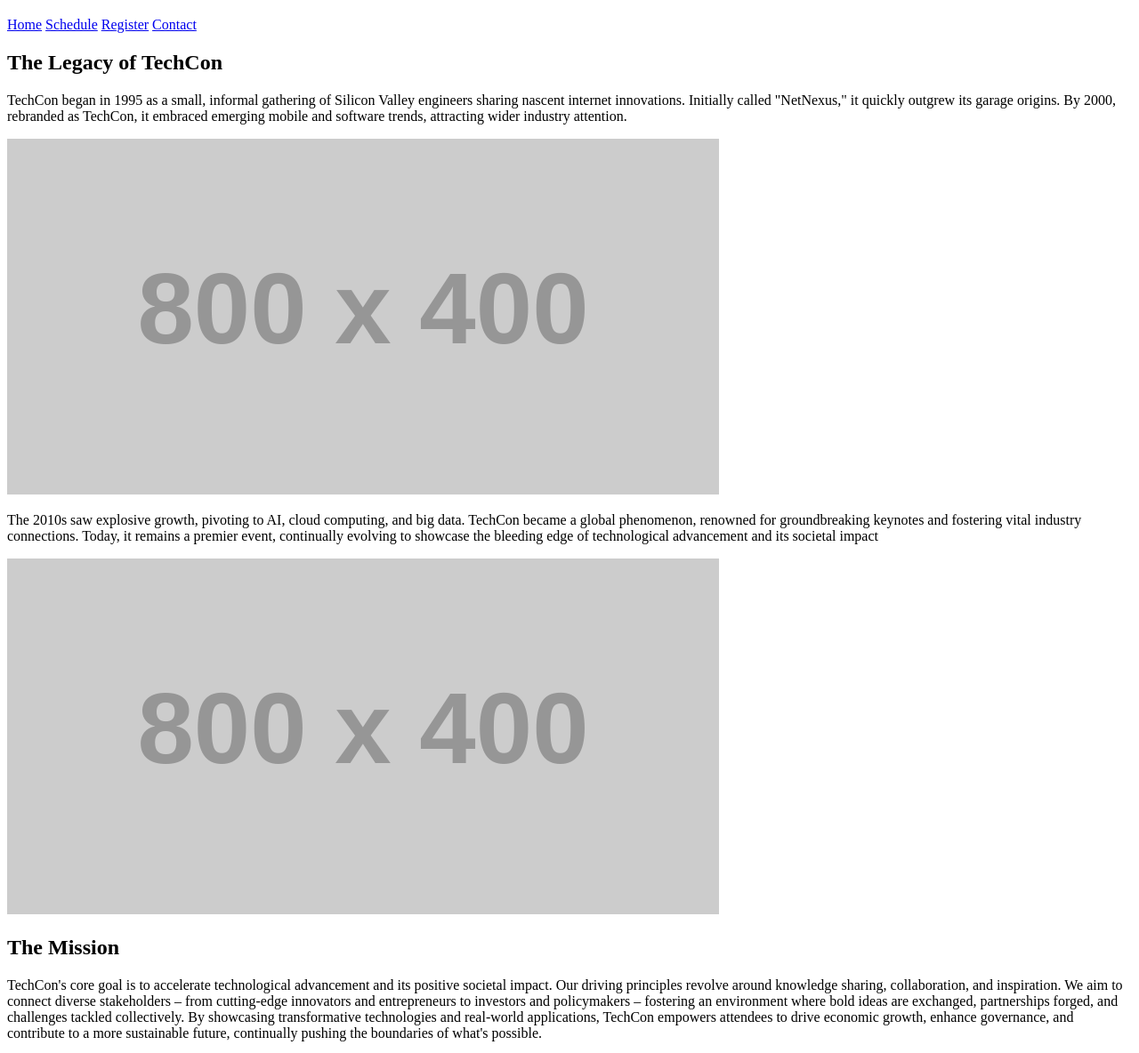
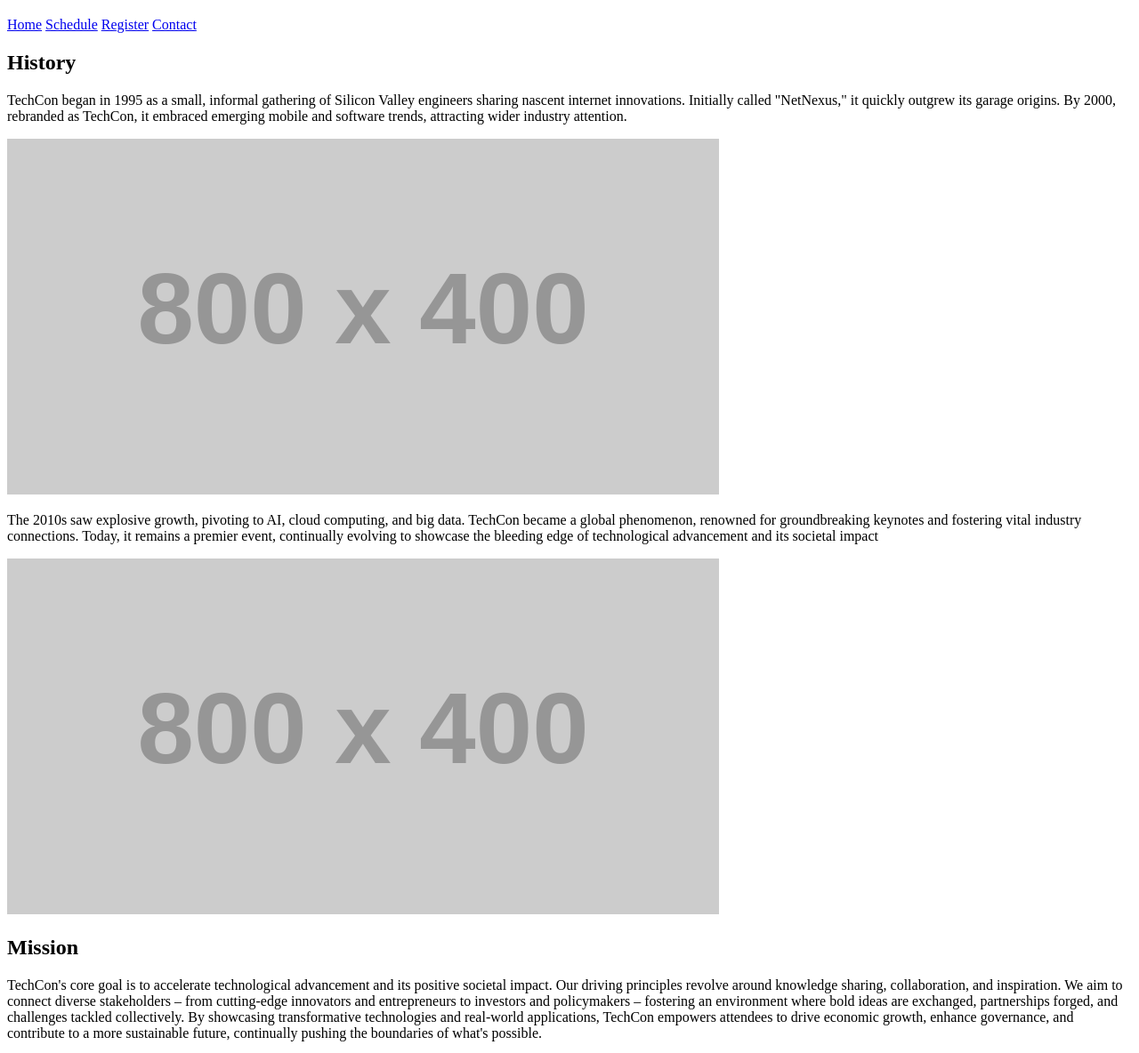
Before and after one commit to Learner47-engr/TechCon_HTML, a plain HTML site: page techcon_website/about.html in a window 1280 px wide. Shown: the part 61-1245 px from the top of the page at 89% size. Drawn offline with Linux system fonts and the light colour scheme; placeholder pictures from the web are drawn by us.

Commit message:
Updated about.html file

```diff
--- a/techcon_website/about.html
+++ b/techcon_website/about.html
@@ -19,7 +19,7 @@
 
     <main>
         <article id="history">
-            <h2>The Legacy of TechCon</h2>
+            <h2>History</h2>
             <p>TechCon began in 1995 as a small, informal gathering of Silicon Valley engineers sharing nascent internet innovations. Initially called "NetNexus," it quickly outgrew its garage origins. By 2000, rebranded as TechCon, it embraced emerging mobile and software trends, attracting wider industry attention.</p>
             <img src="https://placehold.co/800x400/A0A0A0/FFFFFF?text=TechCon+2005+First+Event" alt="Early attendees at the first TechCon event in 2005, gathered in a small auditorium.">
             <p>
@@ -29,7 +29,7 @@
         </article>
 
         <article id="mission">
-            <h2>The Mission</h2>
+            <h2>Mission</h2>
             <p>TechCon's core goal is to accelerate technological advancement and its positive societal impact. Our driving principles revolve around knowledge sharing, collaboration, and inspiration. We aim to connect diverse stakeholders – from cutting-edge innovators and entrepreneurs to investors and policymakers – fostering an environment where bold ideas are exchanged, partnerships forged, and challenges tackled collectively. By showcasing transformative technologies and real-world applications, TechCon empowers attendees to drive economic growth, enhance governance, and contribute to a more sustainable future, continually pushing the boundaries of what's possible.</p>
             <img src="https://placehold.co/800x400/808080/FFFFFF?text=TechCon+Founders+Donating+Their+First+Library" alt="TechCon founders in front of the newly built library.">
         </article>
```
